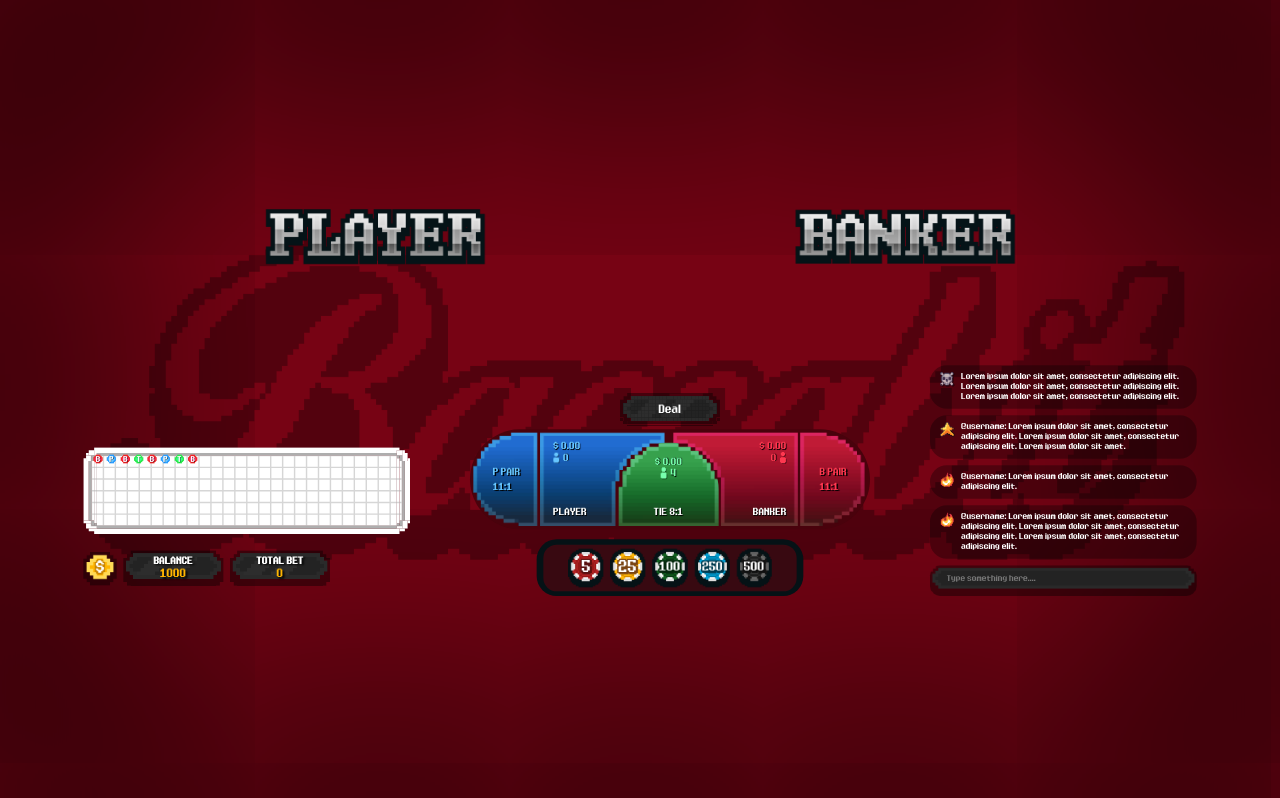
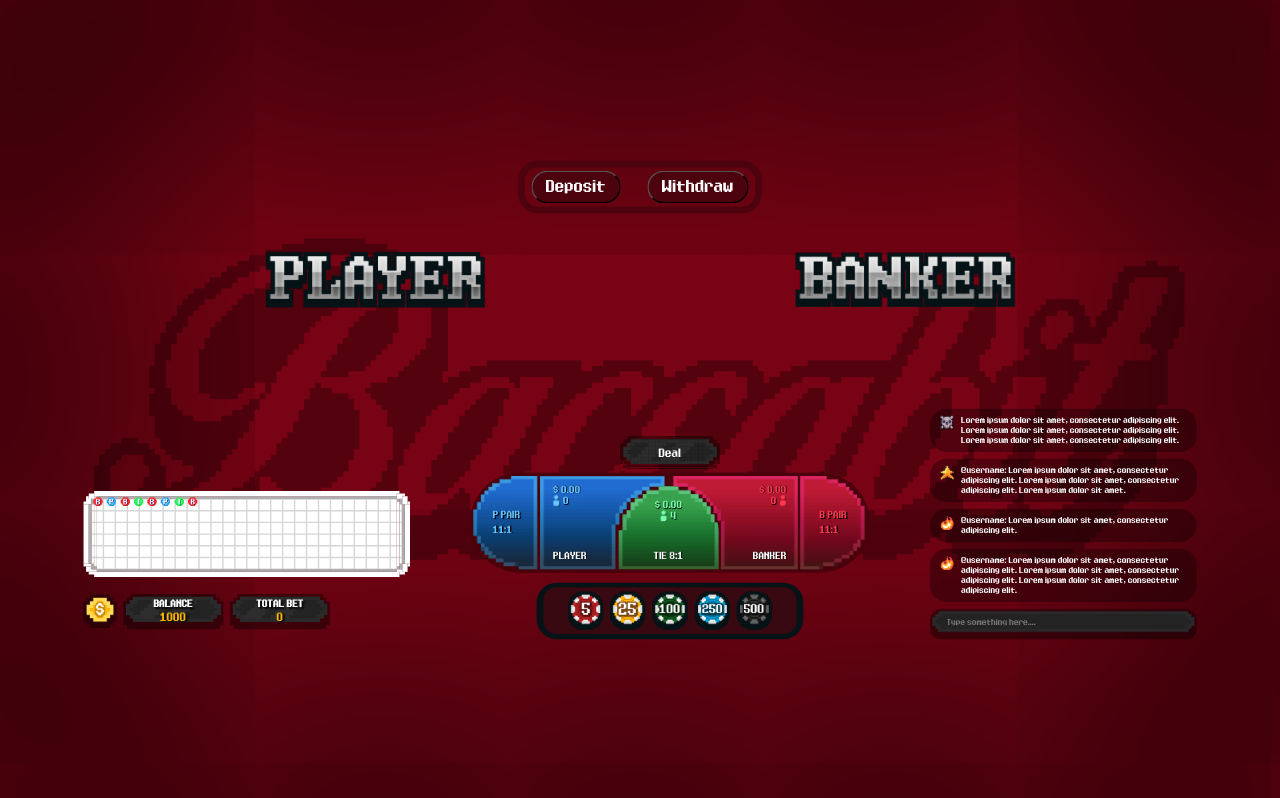
Before and after one commit to SWS-5007/Baccabit-UI_React, a React (Create React App) app: page / in a window 1280 px wide. Built offline with nearby package versions, Linux system fonts and the light colour scheme.

Commit message:
Basic Deposit and Withdraw Button

```diff
--- a/src/Components/NewBaccarat/index.jsx
+++ b/src/Components/NewBaccarat/index.jsx
@@ -118,6 +118,11 @@ export const NewBaccaratComponent = () => {
         }}
       >
         <div className="newbaccarat-view">
+          <div className="newbaccarat-deposit-withdraw-btn-wrapper">
+            <button className="newbaccarat-deposit-btn">Deposit</button>
+            <button className="newbaccarat-withdraw-btn">Withdraw</button>
+          </div>
+
           <div id="chip-container"></div>
           <div className="newbaccarat-card-grid">
             <Player />
--- a/src/Components/NewBaccarat/styles.css
+++ b/src/Components/NewBaccarat/styles.css
@@ -2,6 +2,29 @@
   display: flex;
   justify-content: center;
   align-items: center;
+}
+
+.newbaccarat-deposit-withdraw-btn-wrapper {
+  display: flex;
+  justify-content: center;
+  align-items: center;
+  gap: 40px;
+  border: 10px solid #4d030d;
+  border-radius: 30px;
+  padding: 5px 10px;
+  margin-bottom: 50px;
+}
+
+.newbaccarat-deposit-withdraw-btn-wrapper button {
+  background-color: #4d030d;
+  border-radius: 25px;
+  padding: 10px 20px;
+  font-size: 20px;
+  line-height: 25px;
+}
+
+.newbaccarat-deposit-withdraw-btn-wrapper button:hover {
+  background-color: #670512;
 }
 
 .newbaccarat {
```
